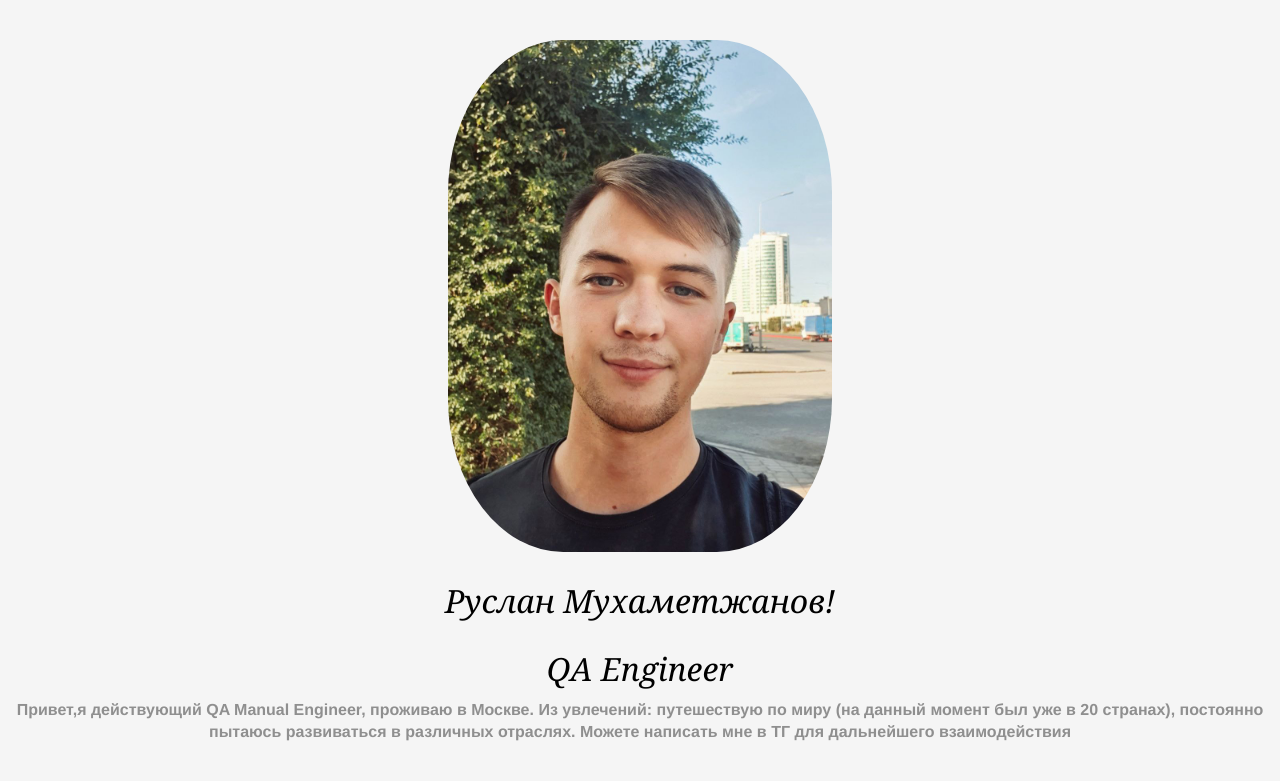
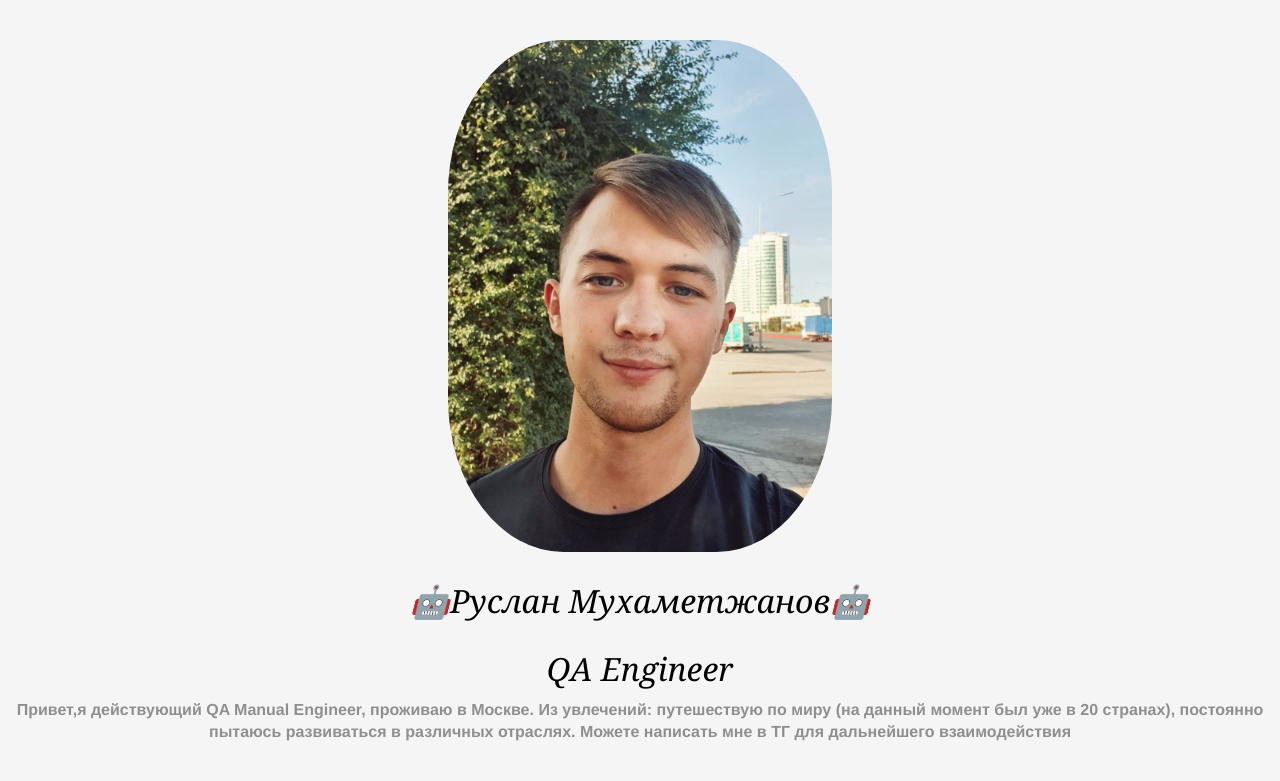
Before and after one commit to MukhametzhanovRuslan-QA/cv, a plain HTML site: page index.html in a window 1280 px wide. Shown: the top 781 px of the page. Drawn offline with Linux system fonts and the light colour scheme.

Commit message:
роботы

```diff
--- a/index.html
+++ b/index.html
@@ -11,7 +11,7 @@
   <body>
     <header class="header">
       <img src="./avatar.png" alt="avatar" class="header__avatar" />
-      <h1 class="header__title">Руслан Мухаметжанов!</h1>
+      <h1 class="header__title">🤖Руслан Мухаметжанов🤖</h1>
       <h2 class="header__title">QA Engineer</h2>
       <h3 class="header__subtitle">Привет,я действующий QA Manual Engineer, проживаю в Москве.
         Из увлечений: путешествую по миру (на данный момент был уже в 20 странах), постоянно пытаюсь развиваться в различных отраслях.
```
